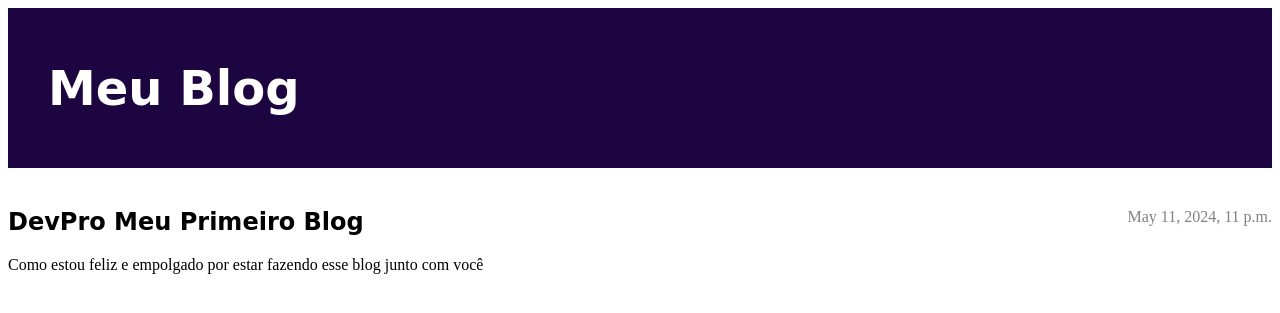
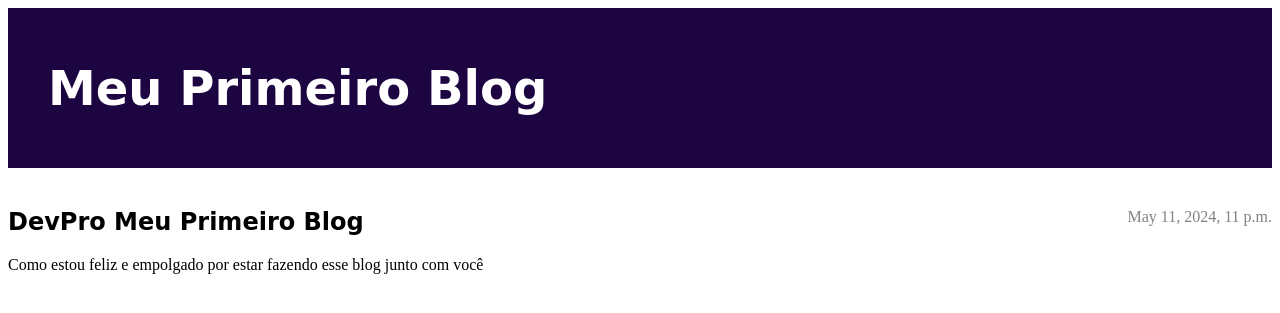
Before and after one commit to Jaycmarques/dgdevpro, a Django app: page /post/1/ in a window 1280 px wide. Shown: the top 313 px of the page. Run offline with Django 5.2, Linux system fonts and the light colour scheme; data comes from the database, SQL or seed files in the repository.

Commit message:
Alterações html

```diff
--- a/blog/templates/blog/base.html
+++ b/blog/templates/blog/base.html
@@ -14,7 +14,7 @@
             {% include './icons/file-earmark-plus-fill.svg' %}
         </a>
         {% endif %}
-        <h1><a href="/">Meu Blog</a></h1>
+        <h1><a href="/">Meu Primeiro Blog</a></h1>
     </header>
     <main class="container">
         <div class="row">
```
